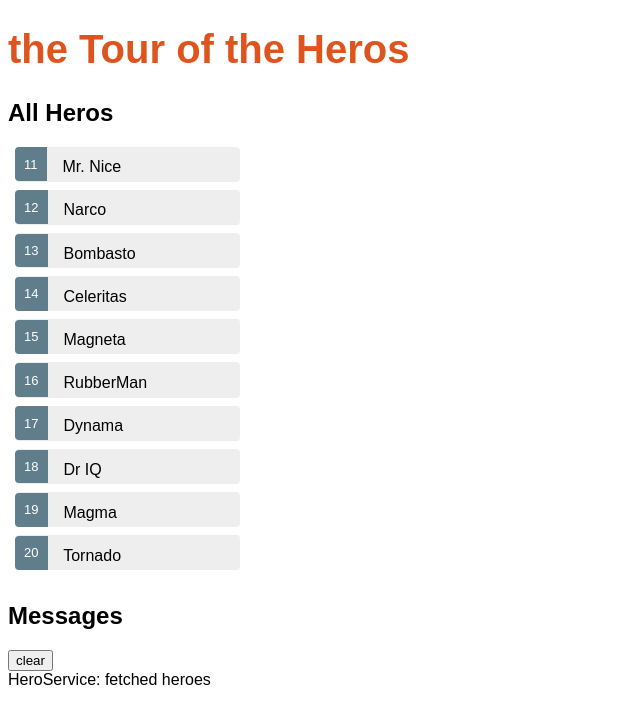
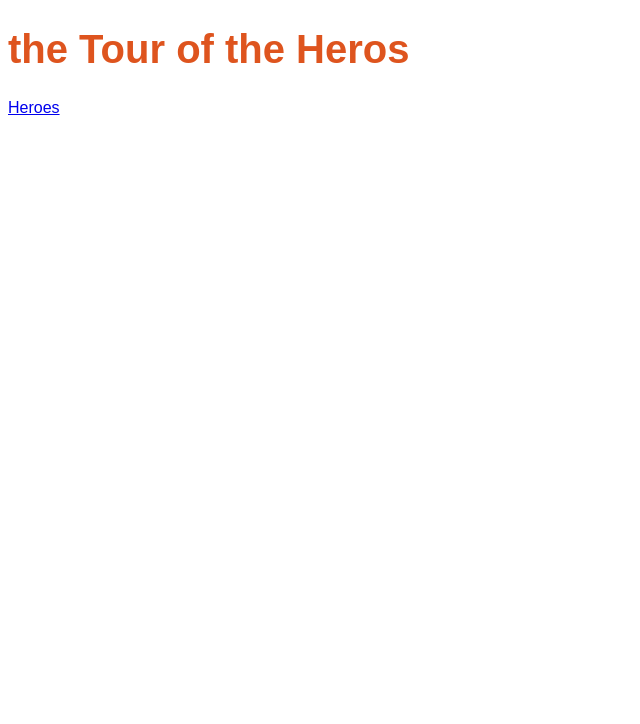
Before and after one commit to kunal-rp/angular_heroTutorial, an Angular app: page / in a window 1280 px wide. Shown: the top 724 px of the page, without its empty margins (0-640 px from the left). Built offline with nearby package versions, Linux system fonts and the light colour scheme.

Commit message:
Basic Routing Implemented Heroes list view linked to '/heroes' added in route link to app html

```diff
--- a/src/app/app-routing.module.ts
+++ b/src/app/app-routing.module.ts
@@ -1,9 +1,14 @@
 import { NgModule } from '@angular/core';
-import { CommonModule } from '@angular/common';
+import { RouterModule,Routes } from '@angular/router';
+
+import {HerosComponent} from './heros/heros.component'
+
+const routes : Routes = [{path:'heroes',component:HerosComponent}];
 
 @NgModule({
-  imports: [
-    CommonModule
+  imports: [ RouterModule.forRoot(routes) ],
+  exports: [
+    RouterModule
   ]
 })
 export class AppRoutingModule { }
--- a/src/app/app.component.html
+++ b/src/app/app.component.html
@@ -1,3 +1,6 @@
 <h1> {{title}} </h1>
-<app-heros></app-heros>
+<nav>
+  <a routerLink="/heroes">Heroes</a>
+</nav>
+<router-outlet></router-outlet>
 <app-messages></app-messages>
```
